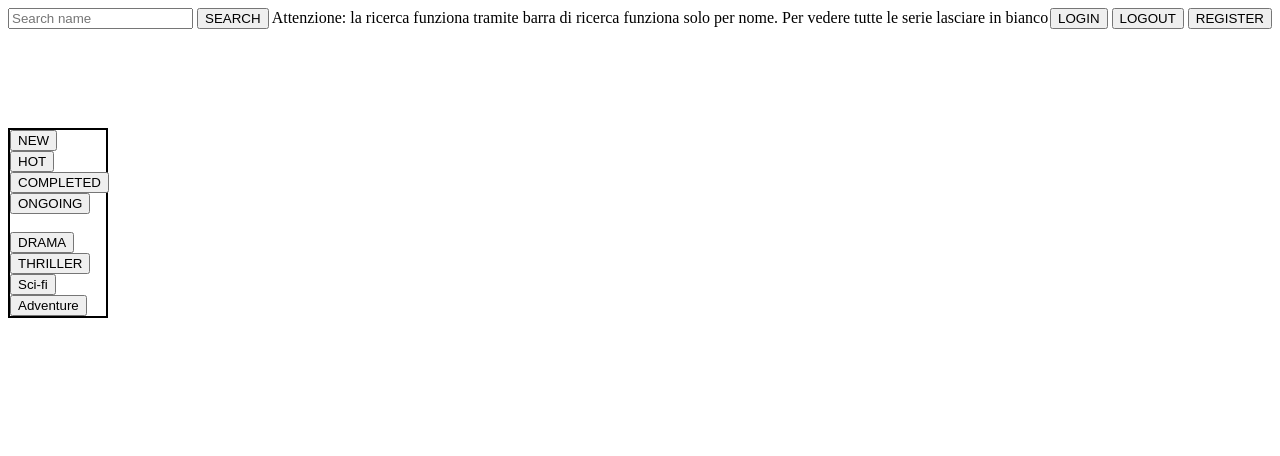
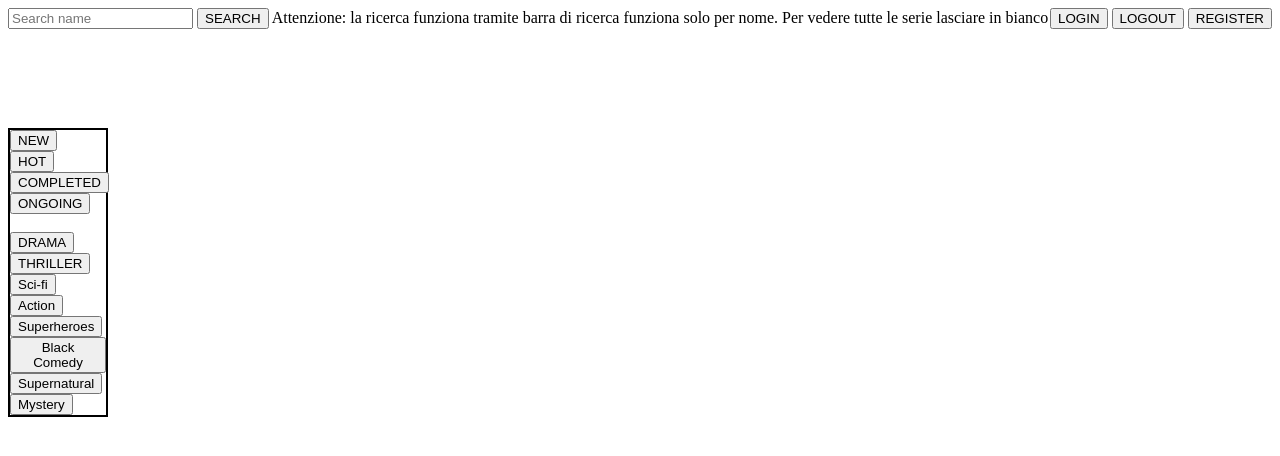
Before and after one commit to RiccardoNicolin/progettoIS2, a website: page public/search.html in a window 1280 px wide. Drawn offline with Linux system fonts and the light colour scheme; no server answers.

Commit message:
uppercase

```diff
--- a/VisualizeAPI/server.js
+++ b/VisualizeAPI/server.js
@@ -6,7 +6,7 @@ const mongoose = require('mongoose');
 const dotenv = require('dotenv');
 dotenv.config();
 
-mongoose.connect(process.env.DB_URL_TEST, {useNewUrlParser: true, useUnifiedTopology: true});
+mongoose.connect(process.env.DB_URL, {useNewUrlParser: true, useUnifiedTopology: true});
 
 app.listen(port, () => {
     console.log('Server listening at http://localhost:' + port);
--- a/public/search.html
+++ b/public/search.html
@@ -34,7 +34,17 @@
         <br>
         <button type="button" onclick="Filter('Sci-Fi')">Sci-fi</button>
         <br>
-        <button type="button" onclick="Filter('Adventure')">Adventure</button>
+        <button type="button" onclick="Filter('action')">Action</button>
+        <br>
+        <button type="button" onclick="Filter('Superheroes')">Superheroes</button>
+        <br>
+        <button type="button" onclick="Filter('Black Comedy')">Black Comedy</button>
+        <br>
+        <button type="button" onclick="Filter('Supernatural')">Supernatural</button>
+        <br>
+        <button type="button" onclick="Filter('Mystery')">Mystery</button>
+
+
     </div>
 
     <div id="result"></div>
```
